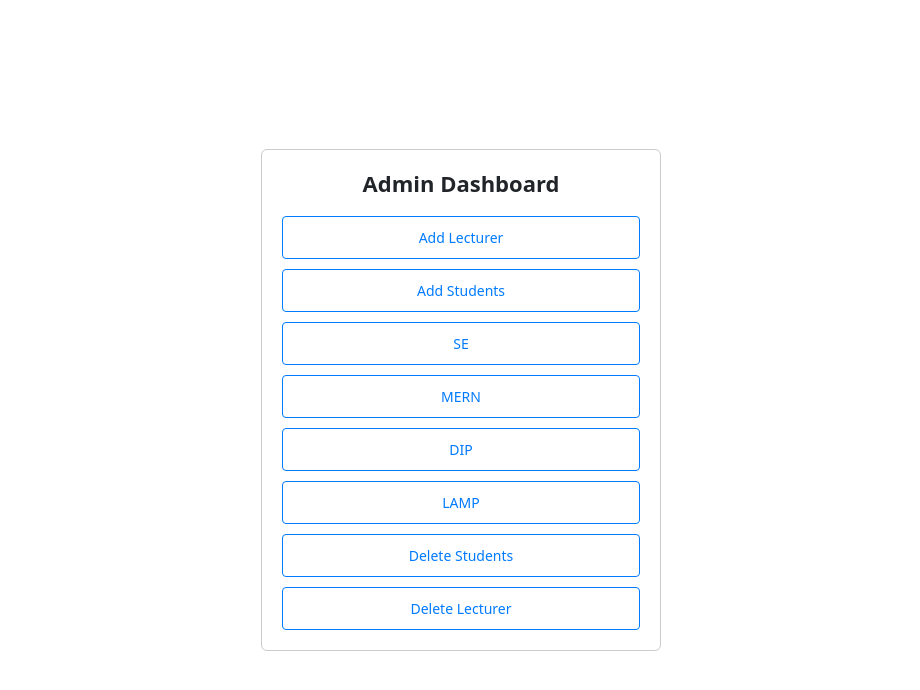
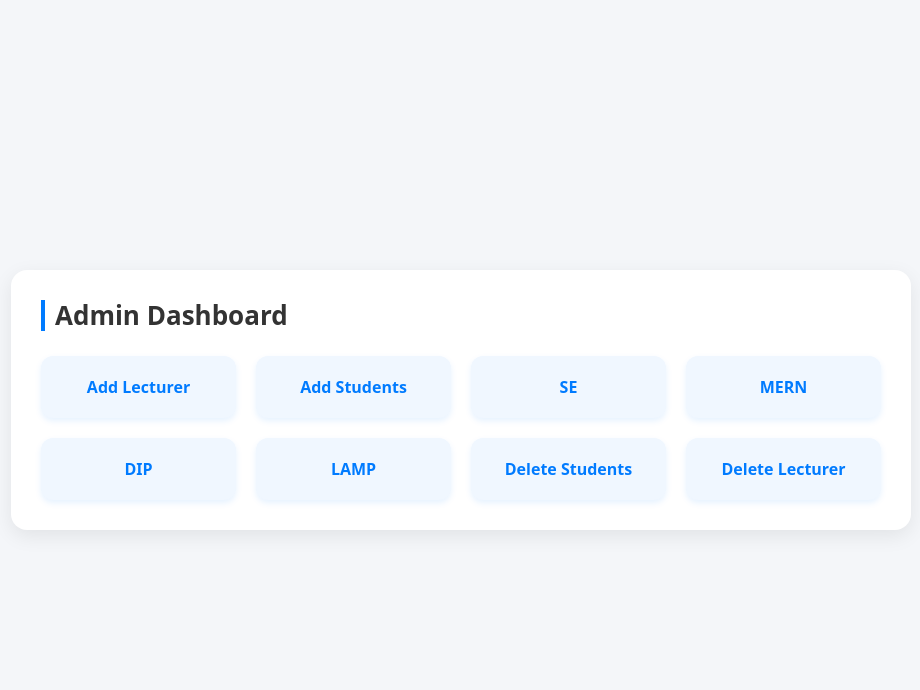
Before and after one commit to Rithish-shetty/Class_Attendance, a React (Create React App) app in the folder frontend/: page /AdminHome in a window 1280 px wide. Shown: the top 690 px of the page, without its empty margins (179-1099 px from the left). Built offline with nearby package versions, Linux system fonts and the light colour scheme.

Commit message:
added break thats all

```diff
--- a/frontend/src/component/AdminHome/AdminHome.css
+++ b/frontend/src/component/AdminHome/AdminHome.css
@@ -1,44 +1,61 @@
+/* Container */
 .admin-container {
   display: flex;
   justify-content: center;
   align-items: center;
   min-height: 100vh;
+  background: #f4f6f9;
+  padding: 20px;
 }
 
+/* Card */
 .admin-card {
   width: 100%;
-  max-width: 400px;
-  padding: 20px;
-  border: 1px solid #ccc;
-  border-radius: 6px;
-  background: #fff;
-  text-align: center;
+  max-width: 900px;
+  background: #ffffff;
+  padding: 30px;
+  border-radius: 16px;
+  box-shadow: 0 6px 20px rgba(0, 0, 0, 0.08);
 }
 
+/* Title */
 .admin-title {
-  font-size: 22px;
-  margin-bottom: 20px;
-  font-weight: bold;
+  font-size: 26px;
+  margin-bottom: 25px;
+  font-weight: 700;
+  color: #333;
+  text-align: left;
+  border-left: 4px solid #007bff;
+  padding-left: 10px;
 }
 
+/* Links grid */
 .admin-links {
-  display: flex;
-  flex-direction: column;
-  gap: 10px;
+  display: grid;
+  grid-template-columns: repeat(auto-fit, minmax(180px, 1fr));
+  gap: 20px;
 }
 
+/* Individual link card */
 .admin-link {
-  display: block;
-  padding: 10px;
-  border: 1px solid #007bff;
-  border-radius: 4px;
+  display: flex;
+  align-items: center;
+  justify-content: center;
+  padding: 18px;
+  border-radius: 12px;
+  text-decoration: none;
+  font-size: 16px;
+  font-weight: 600;
   color: #007bff;
-  text-decoration: none;
-  font-size: 14px;
-  transition: background 0.2s, color 0.2s;
+  background: #f0f7ff;
+  border: 1px solid transparent;
+  transition: all 0.3s ease;
+  box-shadow: 0 3px 6px rgba(0, 123, 255, 0.1);
 }
 
 .admin-link:hover {
   background: #007bff;
   color: #fff;
+  transform: translateY(-4px);
+  box-shadow: 0 6px 12px rgba(0, 123, 255, 0.3);
 }
```
